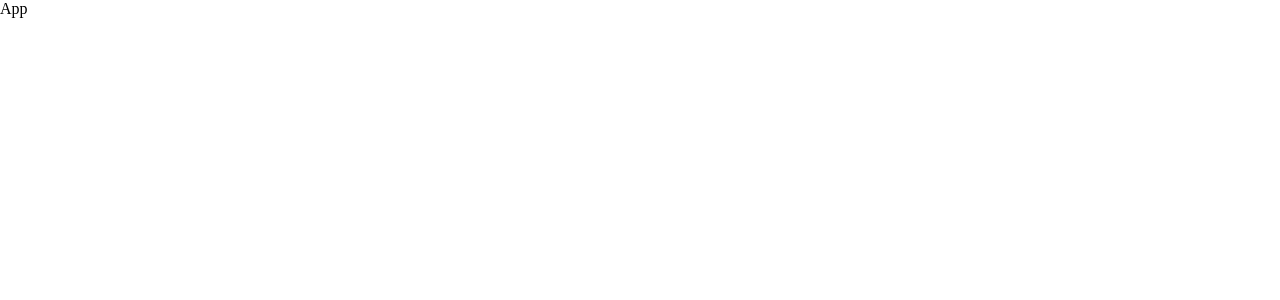
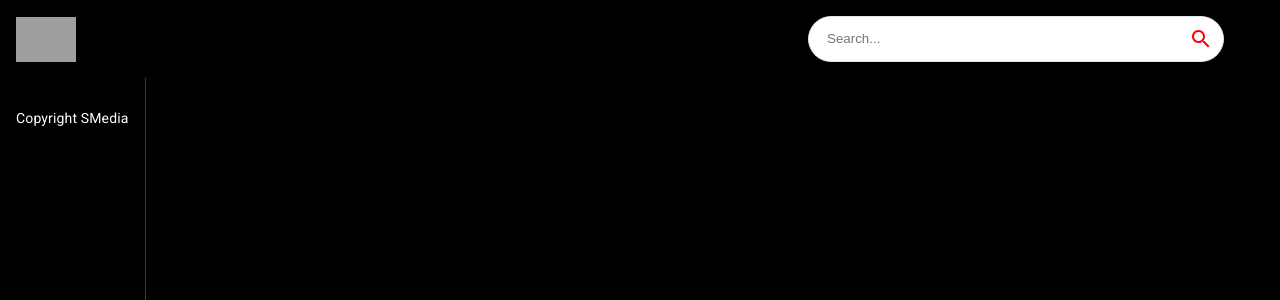
Before and after one commit to Sarthak-Shende/newtube, a React (Create React App) app: page / in a window 1280 px wide. Shown: the top 300 px of the page. Built offline with nearby package versions, Linux system fonts and the light colour scheme; grey boxes are pictures that could not be loaded.

Commit message:
Created Navigation bar component which shows logo and has a search box

```diff
--- a/public/index.html
+++ b/public/index.html
@@ -1,14 +1,20 @@
-<!doctype html>
+<!DOCTYPE html>
 <html lang="en">
+
 <head>
   <meta charset="utf-8">
-    <meta name="viewport" content="width=device-width, initial-scale=1">
+  <meta name="viewport" content="width=device-width, initial-scale=1, shrink-to-fit=no">
+  <meta name="theme-color" content="#000000">
+  <link rel="manifest" href="%PUBLIC_URL%/manifest.json">
   <link rel="shortcut icon" href="%PUBLIC_URL%/favicon.ico">
   <link rel="stylesheet" href="https://fonts.googleapis.com/css?family=Roboto:300,400,500,700&display=swap" />
   <link rel="stylesheet" href="https://fonts.googleapis.com/icon?family=Material+Icons" />
+
   <title>Newtube</title>
 </head>
+
 <body>
   <div id="root"></div>
 </body>
+
 </html>
--- a/src/App.js
+++ b/src/App.js
@@ -1,10 +1,19 @@
 import { BrowserRouter,Routes,Route } from "react-router-dom";
 import {Box} from "@mui/material";
+import {Navbar,Feed,VideoDetail,ChannelDetail,SearchFeed} from './components';
 
-const App = () => {
-  return (
-    <div>App</div>
-  )
-}
+const App = () => (
+  <BrowserRouter>
+    <Box sx={{backgroundColor:'#000'}}>
+      <Navbar/>
+      <Routes>
+        <Route path="/" exact element={<Feed/>} />
+        <Route path="/video:id" element={<VideoDetail/>} />
+        <Route path="/channel:id" element={<ChannelDetail/>} />
+        <Route path="/seatch/:searchTerm" element={<SearchFeed/>} />
+      </Routes>
+    </Box>
+  </BrowserRouter>
+);
 
-export default App
+export default App;
--- /dev/null
+++ b/src/components/ChannelDetail.jsx
@@ -0,0 +1,9 @@
+import React from 'react'
+
+const ChannelDetail = () => {
+  return (
+    <div>ChannelDetail</div>
+  )
+}
+
+export default ChannelDetail
--- /dev/null
+++ b/src/components/Feed.jsx
@@ -0,0 +1,17 @@
+import { useState,useEffect } from "react";
+import { Box,Stack,Typography } from "@mui/material";
+
+const Feed = () => {
+  return (
+    <Stack sx={{ flexDirection:{sx:"column", md:"row"} }} >
+      <Box sx={{ height:{sx:'auto', md:'92vh'}, borderRight:'1px solid #3d3d3d', px:{sx:0, md:2} }} >
+        Sidebar
+      <Typography className="copyright" variant="body2" sx={{mt:1.5,color:'#fff'}} >
+        Copyright SMedia
+      </Typography>
+      </Box>
+    </Stack>
+  )
+}
+
+export default Feed;
--- /dev/null
+++ b/src/components/Navbar.jsx
@@ -0,0 +1,15 @@
+import { Stack } from "@mui/material";
+import { Link } from "react-router-dom";
+import { logo } from "../utils/constants";
+import SearchBar from "./SearchBar";
+
+const Navbar = () => (
+    <Stack direction="row" alignItems="center" p={2} sx={{position:'sticky', background:'#000',top:0,justifyContent:'space-between'}}>
+        <Link to="/" style={{display:'flex',alignItems:'center'}} >
+            <img src={logo} alt="logo" height={45} />
+        </Link>
+        <SearchBar/>
+    </Stack>
+)
+
+export default Navbar
--- /dev/null
+++ b/src/components/SearchBar.jsx
@@ -0,0 +1,17 @@
+import { useState } from "react";
+import { useNavigate } from "react-router-dom";
+import { Paper,IconButton } from "@mui/material";
+import { Search } from "@mui/icons-material";
+
+const SearchBar = () => {
+    return (
+    <Paper component="form" onSubmit={() => {}} sx={{borderRadius:20, border:'1px solid #e3e3e3', pl:2,boxShadow:'none', mr:{sm:5} }} >
+        <input  className="search-bar" placeholder="Search..." value="" onChange={()=>{}} />
+        <IconButton type="submit" sx={{ p:'10px',color:'red' }} >
+            <Search/>
+        </IconButton>
+    </Paper>
+    )
+}
+
+export default SearchBar;
--- /dev/null
+++ b/src/components/SearchFeed.jsx
@@ -0,0 +1,9 @@
+import React from 'react'
+
+const SearchFeed = () => {
+  return (
+    <div>SearchFeed</div>
+  )
+}
+
+export default SearchFeed
--- /dev/null
+++ b/src/components/VideoDetail.jsx
@@ -0,0 +1,9 @@
+import React from 'react'
+
+const VideoDetail = () => {
+  return (
+    <div>VideoDetail</div>
+  )
+}
+
+export default VideoDetail
--- /dev/null
+++ b/src/components/index.js
@@ -0,0 +1,6 @@
+export {default as Navbar} from './Navbar';
+export {default as Feed} from './Feed';
+export {default as ChannelDetail} from './ChannelDetail';
+export {default as SearchFeed} from './SearchFeed';
+export {default as VideoDetail} from './VideoDetail';
+export {default as SearchBar} from './SearchBar';
--- a/src/index.css
+++ b/src/index.css
@@ -50,7 +50,7 @@
   text-transform: capitalize;
   display: flex;
   align-items: center;
-  justify-content: start;
+  justify-content: flex-start;
   cursor:pointer;
   background: transparent;
   outline: none;
--- a/src/index.js
+++ b/src/index.js
@@ -1,7 +1,8 @@
 import React from "react";
 import ReactDOM from "react-dom/client";
 import App from "./App";
-import "./index.css";
+import './index.css';
 
 const root= ReactDOM.createRoot(document.getElementById("root"));
+
 root.render(<App/>);
--- /dev/null
+++ b/src/utils/constants.js
@@ -0,0 +1,42 @@
+import MusicNoteIcon from '@mui/icons-material/MusicNote';
+import HomeIcon from '@mui/icons-material/Home';
+import CodeIcon from '@mui/icons-material/Code';
+import OndemandVideoIcon from '@mui/icons-material/OndemandVideo';
+import SportsEsportsIcon from '@mui/icons-material/SportsEsports';
+import LiveTvIcon from '@mui/icons-material/LiveTv';
+import SchoolIcon from '@mui/icons-material/School';
+import FaceRetouchingNaturalIcon from '@mui/icons-material/FaceRetouchingNatural';
+import CheckroomIcon from '@mui/icons-material/Checkroom';
+import GraphicEqIcon from '@mui/icons-material/GraphicEq';
+import TheaterComedyIcon from '@mui/icons-material/TheaterComedy';
+import FitnessCenterIcon from '@mui/icons-material/FitnessCenter';
+import DeveloperModeIcon from '@mui/icons-material/DeveloperMode';
+
+export const logo = 'https://i.ibb.co/s9Qys2j/logo.png';
+
+export const categories = [
+  { name: 'New', icon: <HomeIcon />, },
+  { name: 'JS Mastery', icon: <CodeIcon />, },
+  { name: 'Coding', icon: <CodeIcon />, },
+  { name: 'ReactJS', icon: <CodeIcon />, },
+  { name: 'NextJS', icon: <CodeIcon />, },
+  { name: 'Music', icon: <MusicNoteIcon /> },
+  { name: 'Education', icon: <SchoolIcon />, },
+  { name: 'Podcast', icon: <GraphicEqIcon />, },
+  { name: 'Movie', icon: <OndemandVideoIcon />, },
+  { name: 'Gaming', icon: <SportsEsportsIcon />, },
+  { name: 'Live', icon: <LiveTvIcon />, },
+  { name: 'Sport', icon: <FitnessCenterIcon />, },
+  { name: 'Fashion', icon: <CheckroomIcon />, },
+  { name: 'Beauty', icon: <FaceRetouchingNaturalIcon />, },
+  { name: 'Comedy', icon: <TheaterComedyIcon />, },
+  { name: 'Gym', icon: <FitnessCenterIcon />, },
+  { name: 'Crypto', icon: <DeveloperModeIcon />, },
+];
+
+export const demoThumbnailUrl = 'https://i.ibb.co/G2L2Gwp/API-Course.png';
+export const demoChannelUrl = '/channel/UCmXmlB4-HJytD7wek0Uo97A';
+export const demoVideoUrl = '/video/GDa8kZLNhJ4';
+export const demoChannelTitle = 'JavaScript Mastery';
+export const demoVideoTitle = 'Build and Deploy 5 JavaScript & React API Projects in 10 Hours - Full Course | RapidAPI';
+export const demoProfilePicture = 'http://dergipark.org.tr/assets/app/images/buddy_sample.png'
```
Lines whose indentation alone changed are shown as unchanged.
